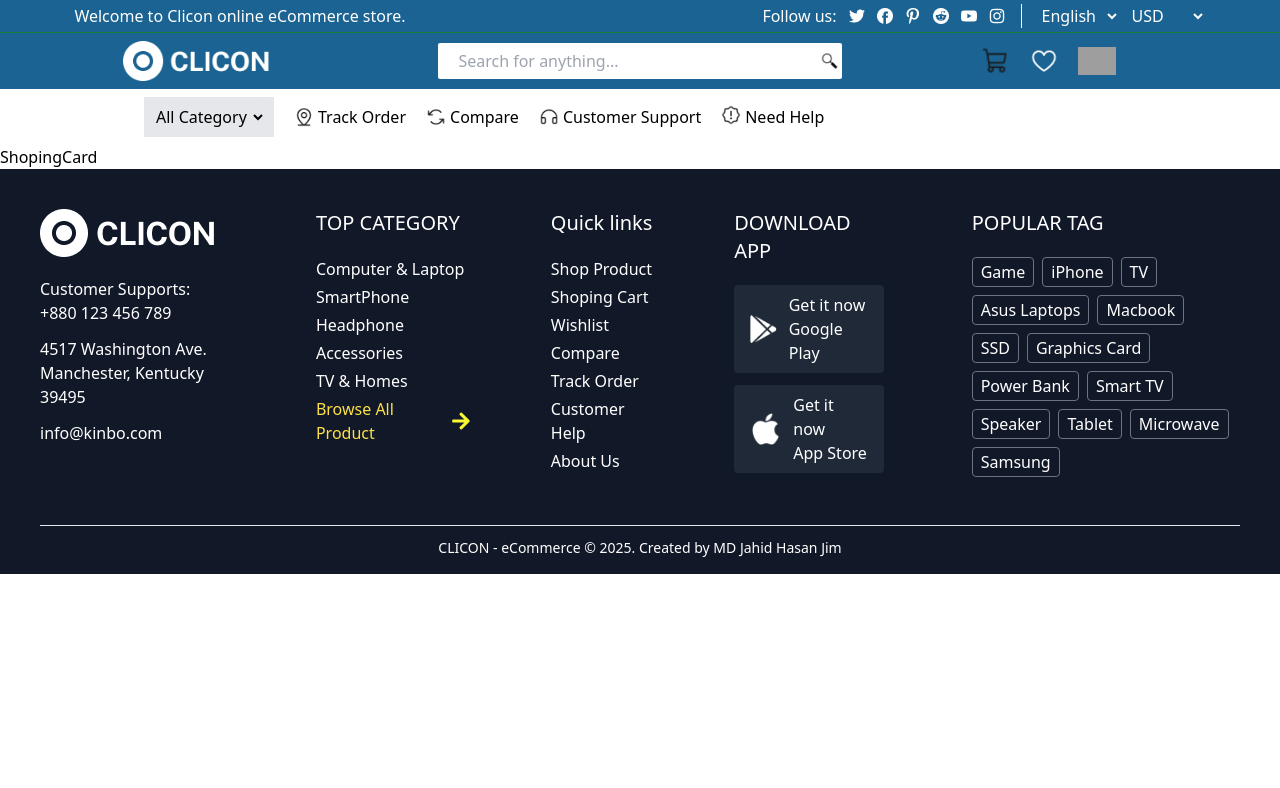
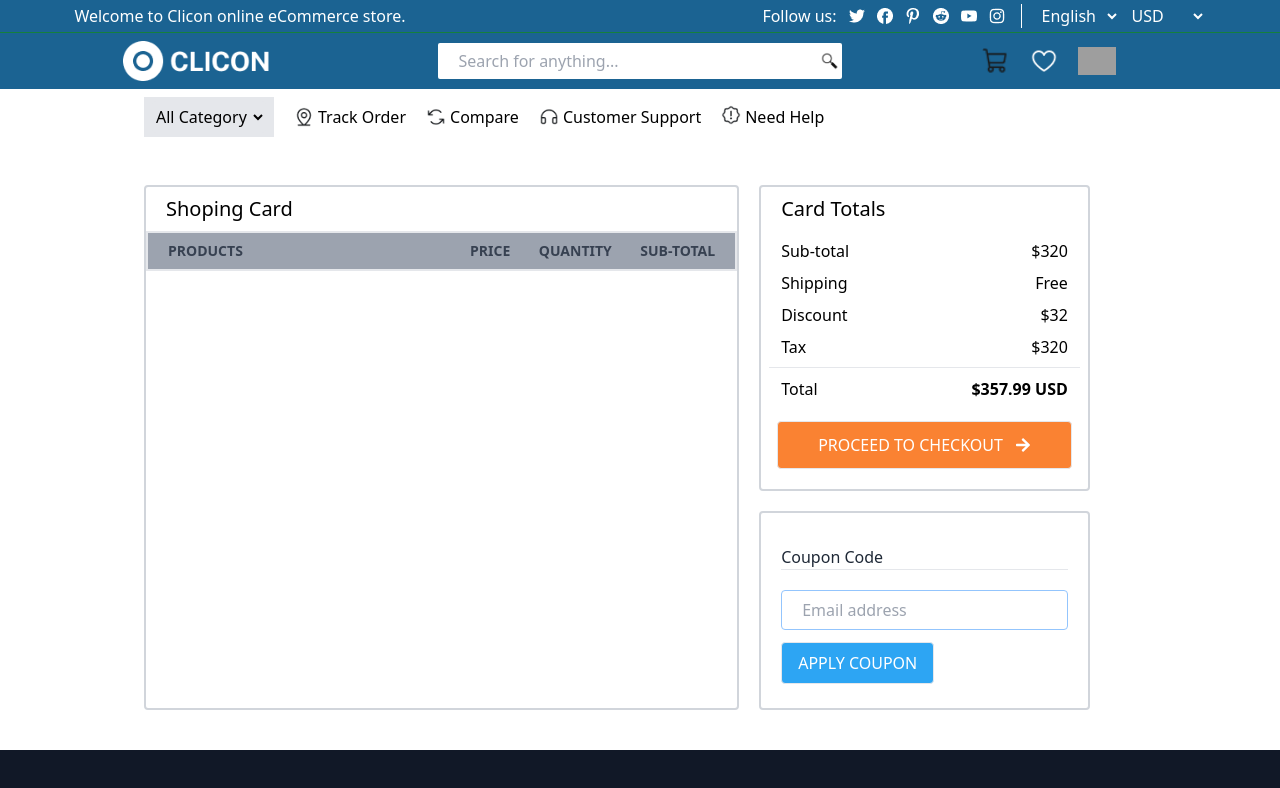
Before and after one commit to jim2107054/CLICON, a React (Vite) app in the folder frontend/: page /shoping-card in a window 1280 px wide. Shown: the top 788 px of the page. Built offline with nearby package versions, Linux system fonts and the light colour scheme; grey boxes are pictures that could not be loaded.

Commit message:
shopping card page done

```diff
--- a/frontend/src/pages/ShopingCard.jsx
+++ b/frontend/src/pages/ShopingCard.jsx
@@ -1,8 +1,61 @@
 import React from 'react'
+import { FaArrowRight  } from 'react-icons/fa'
 
 const ShopingCard = () => {
   return (
-    <div>ShopingCard</div>
+    <div>
+        <div className='flex flex-col lg:flex-row gap-5 px-36 py-10'>
+           {/*----------Shoping Card----------*/}
+           <div className='flex flex-col rounded border-2 border-gray-300 w-full  lg:w-3/5'>
+            <p className='text-xl px-5 font-medium my-2'>Shoping Card</p>
+            <div className='flex border-2 px-5 py-2 bg-gray-400 justify-between gap-1'>
+                <p className='w-2/4 text-sm font-bold text-gray-700'>PRODUCTS</p>
+                <p className='text-sm font-bold text-gray-700'>PRICE</p>
+                <p className='text-sm font-bold text-gray-700'>QUANTITY</p>
+                <p className='text-sm font-bold text-gray-700'>SUB-TOTAL</p>
+            </div>
+           </div>
+           {/*----------Card Totals----------*/}
+           <div className='flex flex-col w-full lg:w-2/6'>
+            {/*--------First Div----------*/}
+            <div className='flex flex-col rounded border-2 border-gray-300 w-full'>
+                <p className='px-5 text-xl font-medium mt-2 mb-4'>Card Totals</p>
+                <div className='flex flex-col gap-2 px-5'>
+                    <div className='flex justify-between'>
+                        <p className='justify-between gap-10'>Sub-total</p>
+                        <p className='justify-between gap-10'>$320</p>
+                    </div>
+                    <div className='flex justify-between'>
+                        <p className='justify-between gap-10'>Shipping</p>
+                        <p className='justify-between gap-10'>Free</p>
+                    </div>
+                    <div className='flex justify-between'>
+                        <p className='justify-between gap-10'>Discount</p>
+                        <p className='justify-between gap-10'>$32</p>
+                    </div>
+                    <div className='flex justify-between'>
+                        <p className='justify-between gap-10'>Tax</p>
+                        <p className='justify-between gap-10'>$320</p>
+                    </div>
+                </div>
+                <hr className='my-2 text-gray-300 h-0.5 mx-2' />
+                <div className='flex mb-5 px-5 justify-between'>
+                        <p className='justify-between gap-10'>Total</p>
+                        <p className='justify-between font-semibold gap-10'>$357.99 <span>USD</span></p>
+                </div>
+                <button className='flex items-center gap-3 px-5 border bg-btnColor h-12 justify-center mx-4 mb-5 text-white font-medium rounded hover:scale-105 duration-500 transition-all'>PROCEED TO CHECKOUT <FaArrowRight /> </button>
+            </div>
+            {/*--------Second Div----------*/}
+            <div className='flex flex-col rounded border-2 border-gray-300 w-full px-5 py-3 mt-5'>
+                <p className='text-base font-medium my-5 text-gray-800 border-b'>Coupon Code</p>
+                <div>
+                    <input className='h-10 border border-blue-300 rounded px-5 w-full' type="email" placeholder='Email address'/>
+                    <button className='my-3 border px-4 py-2 text-white bg-blueButton rounded hover:scale-105 duration-300 transition-all'>APPLY COUPON</button>
+                </div>
+            </div>
+           </div>
+        </div>
+    </div>
   )
 }
 
```
